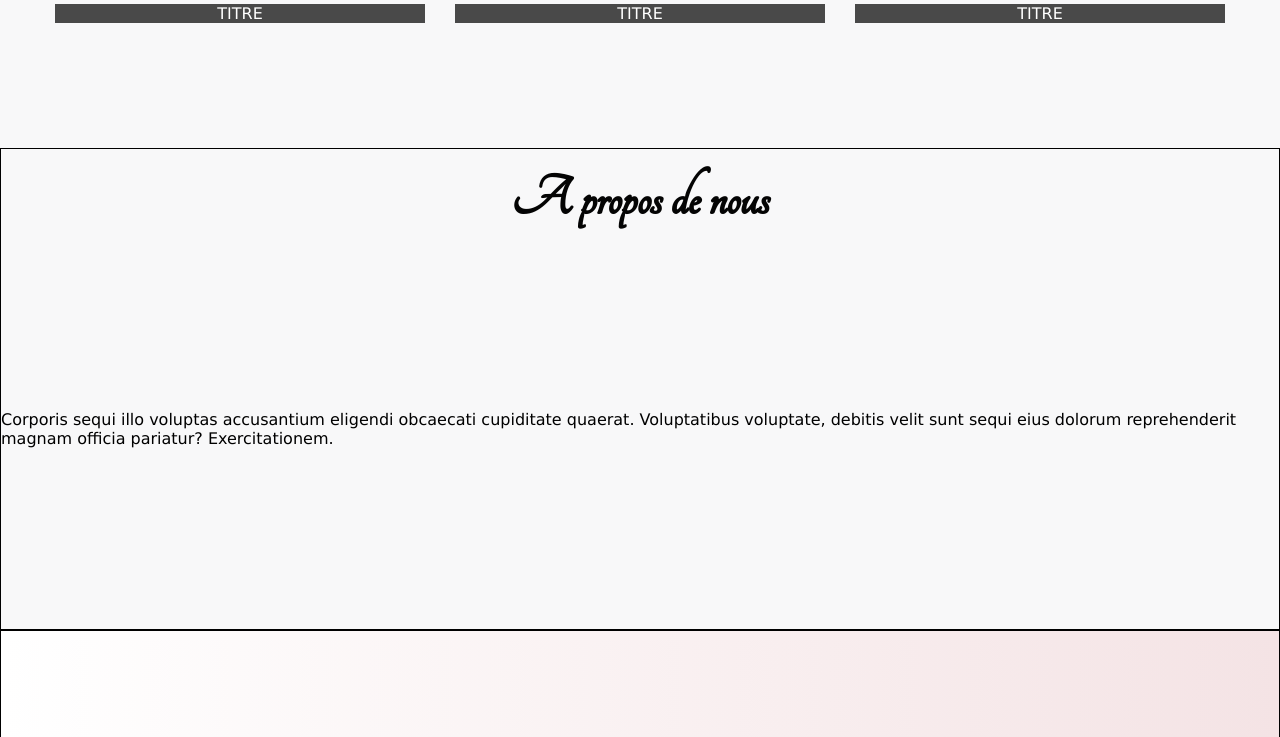
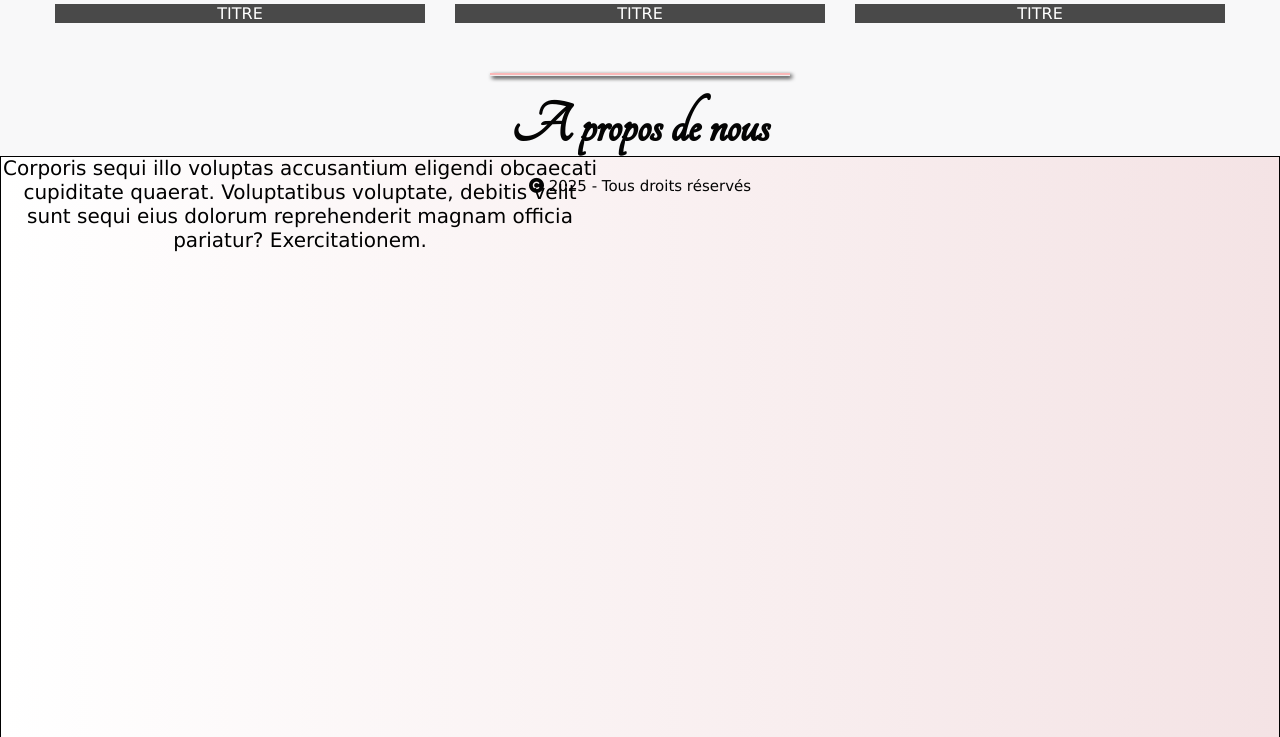
Before and after one commit to poudaProg/drone1, a plain HTML site: page index.html in a window 1280 px wide. Shown: the part 843-1580 px from the top of the page. Drawn offline with Linux system fonts and the light colour scheme; a script that the page names is missing.

Commit message:
2eme modif html et css

```diff
--- a/index.html
+++ b/index.html
@@ -65,11 +65,13 @@
                 </figcaption>
             </figure>
         </section>
-        <section class="section2" style="border: 1px solid; margin-top: 100px;">
+
+        <section class="section2" style="margin-top: 25px">
+            <hr class="hr-apropos-de-nous" width="300px">
             <h2 class="titre-section2">
                 A propos de nous
             </h2>
-            <p class="para1-nos-services">
+            <p class="para1-a-propos-de-nous">
                 Corporis sequi illo voluptas accusantium eligendi obcaecati cupiditate quaerat.
                 Voluptatibus voluptate, debitis velit sunt sequi eius dolorum reprehenderit magnam officia pariatur?
                 Exercitationem.
@@ -78,7 +80,7 @@
     </div>
 
     <footer style="border: 1px solid">
-        <p>
+        <p class="footer">
             <i class="fa-solid fa-copyright"></i> 2025 - Tous droits réservés
         </p>
     </footer>
--- a/style.css
+++ b/style.css
@@ -16,44 +16,45 @@ body {
 /*===============Header================*/
 header {
     /*background: linear-gradient(to left, #00c6ff, #0072ff);*//*Dégradé de couleur*/
+   width: 100%;
    height: 100px;
-    width: 100%;
+
 }
 
 /*=================Icône se connecter et recherche=================*/
 /* .panier {
-    width: 100px;
-    height: 100px;
     display: flex;
     align-items: center;
     justify-content: left;
+    width: 100px;
+    height: 100px;
 } */
 
 .connexion{
     display: flex;
+    align-items: center;
+    justify-content: left;
     width: 100px;
     height: 100px;
     cursor: pointer;
     border-radius: 5px;
-    align-items: center;
-    justify-content: left;
 }
 
 
 /*PARTIE ===================Menu navigation===================*/
 nav {
+    display: flex;
+    top: 0;
     background: linear-gradient(to left, #b7b7ec52, #ffffff);
-    display: flex;
 /* position: sticky; */
-    top: 0;
 }
 
 .logo {
-    width: 150px;
-    height: 100px;
     display: flex;
     align-items: center;
     justify-content: center;
+    width: 150px;
+    height: 100px;
 }
 
 li {
@@ -72,11 +73,12 @@ a:hover {
 }
 
 .menu {
-    height: 100px;
-    width: 100%;
     display: flex;
     align-items: center;
     justify-content: center;
+    height: 100px;
+    width: 100%;
+
     margin-left: 10px;
 }
 
@@ -84,9 +86,8 @@ ul {
     display: flex;
     align-items: center;
     gap: 20px;
-
 }
-
+/*///////////////////////////////////////////////////////////MEDIAQUERY////////////////////////////////////////////////////////////*/
 /*Disparition du menu classique*/
 @media screen and (max-width: 1180px) {
     .menu {
@@ -164,10 +165,8 @@ ul {
 
 @media screen and (max-width: 1080px) {
     .active ul li a:hover {
-
         text-decoration: underline;
     }
-
 }
 
 /*PARTIE ===================Titre page Principale===================*/
@@ -185,7 +184,6 @@ header {
     padding: 0;
 } */
 
-
 /* .img-accueil {
     object-fit: cover;
     filter: brightness(50%);
@@ -193,8 +191,6 @@ header {
     padding: 0;
     transform: no-scale;
     } */
-
-
 
 @media screen and (max-width: 1080px) {
     .img-accueil {
@@ -260,19 +256,19 @@ h3 {
         color: #f9f0f0;
      }
    }
- /*==============*/
+ /*//////////////////////////////////////////////////FIN MEDIAQUERY////////////////////////////////////////////////////////////////////*/
 /*PARTIE ===================Bouton===================*/
 
 #button {
+    text-align: center;
     width: 150px;
     height: auto;
     margin: 55px auto;
-    text-align: center;
+    padding: 15px;
     font-size: 20px;
     color: #f9f0f0;
     background-color: #0072ff;
     border-radius: 5px;
-    padding: 15px;
     cursor: pointer;
    }
 /*PARTIE ===================Trois images===================*/
@@ -314,7 +310,29 @@ img {
     transition: 0.5s;
 }
 
-.titre-section2 {
+/*PARTIE ===================Section 2===================*/
+.section2 {
+    width: 100%;
+    height: auto;
+    /* display: flex; */
+    /* justify-content: center; */
+    /* align-items: center; */
+    /* flex-direction: column; */
+    margin: 0 auto;
+}
+
+.hr-apropos-de-nous {
+    margin: 0 auto;
+    background-color: #fab8b8;
+    box-shadow: 2px 2px 4px #000000;
+    width: 300px;
+    height: 3px;
+    border-top: none;
+    border-left: none;
+    border-right: none;
+}
+
+.titre-section2 {/*A propos de nous*/
     text-align: center;
     font-family: 'Tangerine' , serif;
     font-size: 60px;
@@ -322,29 +340,32 @@ img {
     margin-top: 20px;
 }
 
-.para1-nos-services {
-    display: flex;
-    justify-content: center;
-    align-items: center;
-    width: 100%;
-    height: 400px;
+
+
+p.para1-a-propos-de-nous {
+    position: absolute;
+    text-align: center;
+    font-size: 20px;
+    /* float: right; */
+    display: block;
+    width: 600px;
+    height: 600px;
 }
 
 footer {
     width: 100%;
     height: 600px;
-    position: relative;
+    /* position: relative; */
     background: linear-gradient(to left, #ecb7ba52, #ffffff);
 }
 
-footer p {
-    position: absolute;
+p.footer {
+    /* position: absolute; */
     font-size: 15px;
     /* background-color: #080cf9; */
-   bottom: 0;
-    left: 0;
-    right: 0;
-    margin: 0 auto;
+
+    margin-bottom: 0;
+    margin-top: 0;
     text-align: center;
     color: #040404;
     padding: 20px;
```
Lines whose indentation alone changed are shown as unchanged.
